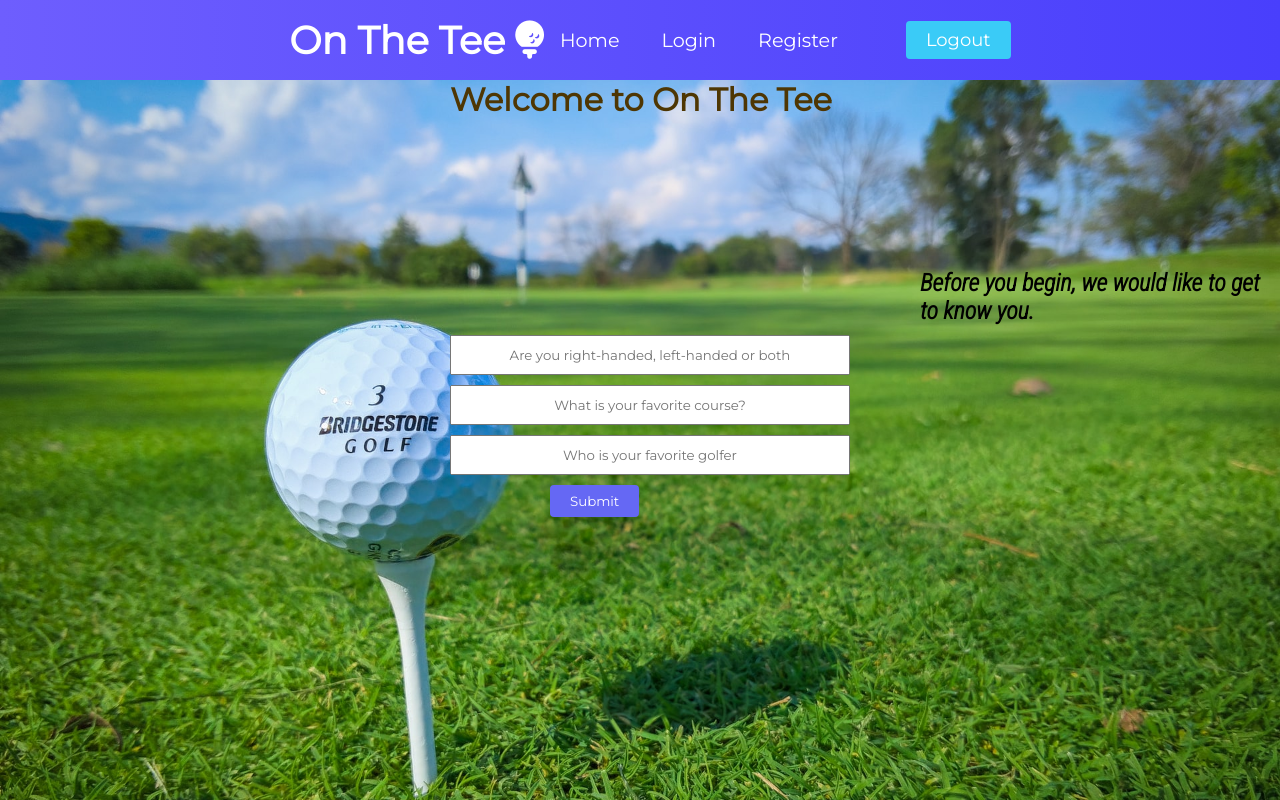
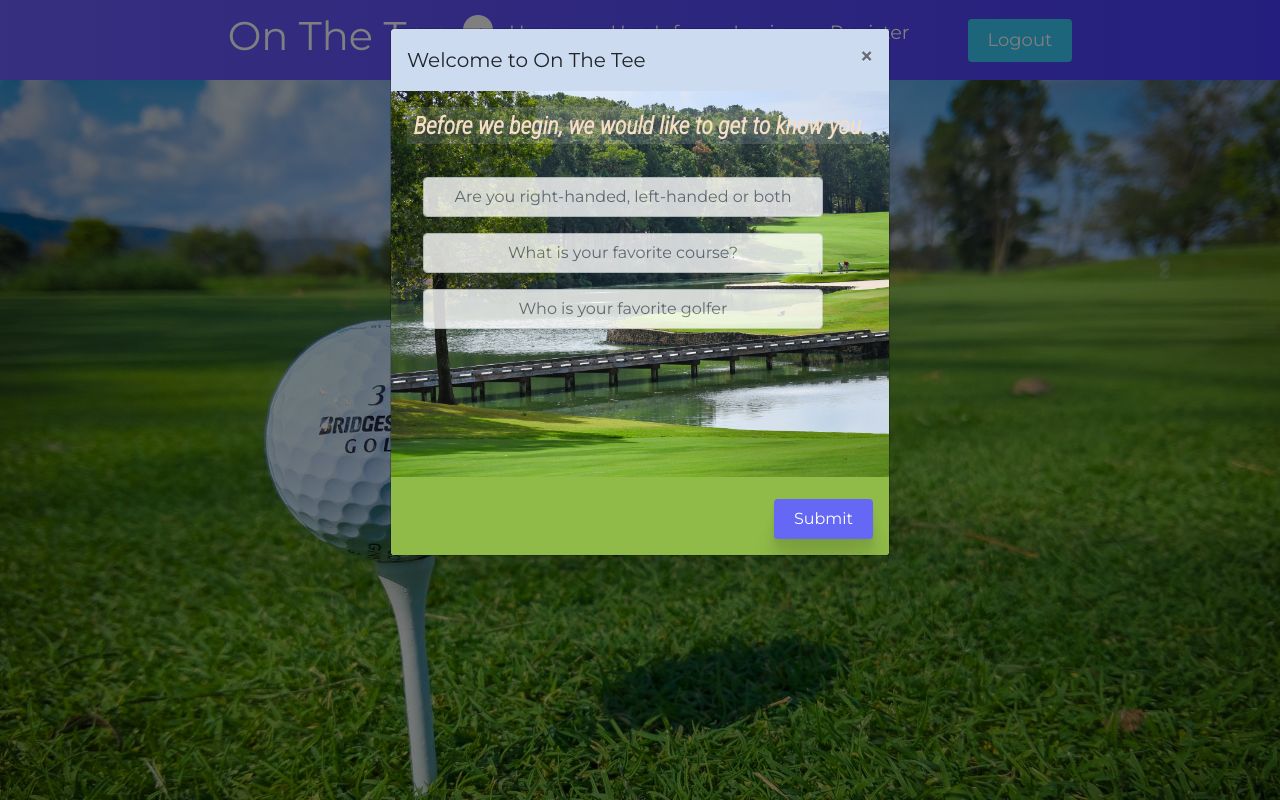
Before and after one commit to brian-hargrove/onthetee-client, a React (Create React App) app: page /userinfo in a window 1280 px wide. Built offline with nearby package versions, Linux system fonts and the light colour scheme.

Commit message:
user info modal work 1218 1615

```diff
--- a/src/components/MenuItems.js
+++ b/src/components/MenuItems.js
@@ -14,6 +14,13 @@ const MenuItems = [
     //     cName: 'nav-links',
 
     // },
+
+    {
+        title: 'UserInfo',
+        url: '/userinfo',
+        cName: 'nav-links',
+
+    },
     {
         title: 'Login',
         url: '/user/login',
--- a/src/components/UserInfo.js
+++ b/src/components/UserInfo.js
@@ -12,10 +12,12 @@ class UserInfo extends Component {
             hand:"",
             favCourse:"",
             favGolfer:"",
+            modal: true
           }
 
         this.userInfoSubmit = this.userInfoSubmit.bind(this);
         this.userInfoChange = this.userInfoChange.bind(this);
+        this.toggle = this.toggle.bind(this);
     };
 
     userInfoChange (event){
@@ -23,6 +25,12 @@ class UserInfo extends Component {
             [event.target.name]: event.target.value
         })
     };
+
+    toggle() {
+        this.setState(prevState => ({
+            modal: !prevState.modal
+        }));
+    }
 
     userInfoSubmit(event){
         event.preventDefault();
@@ -56,8 +64,12 @@ class UserInfo extends Component {
     render() {
        return (
            <div className="userInfoForm">
-                <h1>Welcome to On The Tee</h1>
-                <p> Before you begin, we would like to get to know you.</p>
+               <Modal isOpen={this.state.modal} toggle={this.toggle} className={this.props.className}>
+                   <ModalHeader id="modalHeaderUserInfo" toggle={this.toggle}>
+                       Welcome to On The Tee
+                   </ModalHeader>
+                   <ModalBody id="modalBodyUserInfo">
+                       <p id="userInfoPara">Before we begin, we would like to get to know you.</p>
                       <Form className="userInfoForm" onSubmit={this.userInfoSubmit}>
                         <FormGroup>
                             <Input
@@ -89,15 +101,71 @@ class UserInfo extends Component {
                                 onChange={this.userInfoChange}
                             ></Input>
                         </FormGroup>
+
+
+                    </Form>
+                    </ModalBody>
+                    <ModalFooter id="modalFooterUserInfo">
                         <Button
                             id="userInfoButton"
                             type="submit"
+                            onClick={this.toggle}
                             >Submit</Button>
-                </Form>
+                    </ModalFooter>
+                </Modal>
+            </div>
+       )
 
-            </div>
 
-        );
+
+
+
+
+
+        // return (
+        //     <div className="userInfoForm">
+        //         <h1>Welcome to On The Tee</h1>
+        //         <p> Before you begin, we would like to get to know you.</p>
+        //         <Form className="userInfoForm" onSubmit={this.userInfoSubmit}>
+        //             <FormGroup>
+        //                 <Input
+        //                     id="hand"
+        //                     name="hand"
+        //                     placeholder="Are you right-handed, left-handed or both"
+        //                     type="text"
+        //                     value={this.state.hand}
+        //                     onChange={this.userInfoChange}
+        //                 ></Input>
+        //             </FormGroup>
+        //             <FormGroup>
+        //                 <Input
+        //                     id="favCourse"
+        //                     name="favCourse"
+        //                     placeholder="What is your favorite course?"
+        //                     type="text"
+        //                     value={this.state.favCourse}
+        //                     onChange={this.userInfoChange}
+        //                 ></Input>
+        //             </FormGroup>
+        //             <FormGroup>
+        //                 <Input
+        //                     id="favGolfer"
+        //                     name="favGolfer"
+        //                     placeholder="Who is your favorite golfer"
+        //                     type="text"
+        //                     value={this.state.favGolfer}
+        //                     onChange={this.userInfoChange}
+        //                 ></Input>
+        //             </FormGroup>
+        //             <Button
+        //             id="userInfoButton"
+        //             type="submit"
+        //         >Submit</Button>
+        //         </Form>
+
+        //     </div>
+
+        // );
     }
 }
 
--- a/src/index.js
+++ b/src/index.js
@@ -1,3 +1,5 @@
+import 'bootstrap/dist/css/bootstrap.min.css';
+
 import React from 'react';
 import ReactDOM from 'react-dom';
 import './index.css';
--- a/src/styles/UserInfo.css
+++ b/src/styles/UserInfo.css
@@ -1,14 +1,45 @@
 .userInfoForm {
-    margin-left: 450px;
-    color: rgb(78, 54, 3)
+    margin-left: 100%;
+    padding-top: 25%;
+    padding-bottom: 25%;
+    color: rgb(78, 54, 3);
+    border: none;
 }
 
+#userInfoPara {
+    color: rgb(245, 221, 198);
+    padding-top: 1px;
+    text-align: center;
+    background-color: rgba(204, 219, 240, 0.15);
+    margin-left: auto;
+    margin-right: auto;
+    margin-top: auto;
+
+}
+
+#modalHeaderUserInfo {
+    background-color: #ccdbf0;
+    border: none;
+}
+
+#modalBodyUserInfo {
+    background-image: url(../assests/sandTrap.jpg);
+    background-size: cover;
+    background-repeat: no-repeat;
+    border: none;
+}
+
+#modalFooterUserInfo {
+    background-color: #90bb49;
+    border: none;
+}
 #hand {
     margin-left: -450px;
-    margin-top: 10px;
+    margin-top: -100px;
     width: 400px;
     height: 40px;
     text-align: center;
+    opacity: .8;
 }
 
 #favCourse {
@@ -17,6 +48,7 @@
     width: 400px;
     height: 40px;
     text-align: center;
+    opacity: .8;
 }
 
 
@@ -26,6 +58,7 @@
     width: 400px;
     height: 40px;
     text-align: center;
+        opacity: .8;
 }
 
 
```
Also changed, not shown: src/components/Scorecard.jsx (+0 -8 lines), src/components/ScorecardEdit.jsx (added, +44 -0 lines), src/assests/sandTrap.jpg (added). Lines whose indentation alone changed are shown as unchanged.
